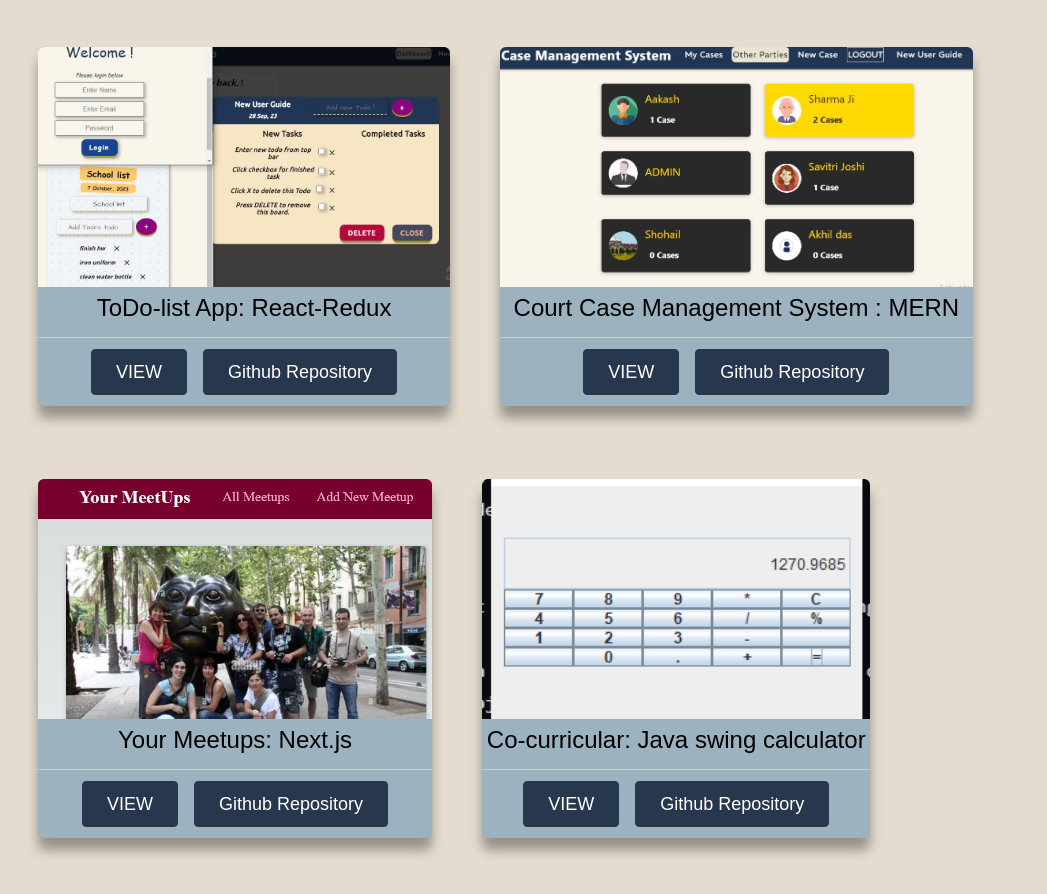
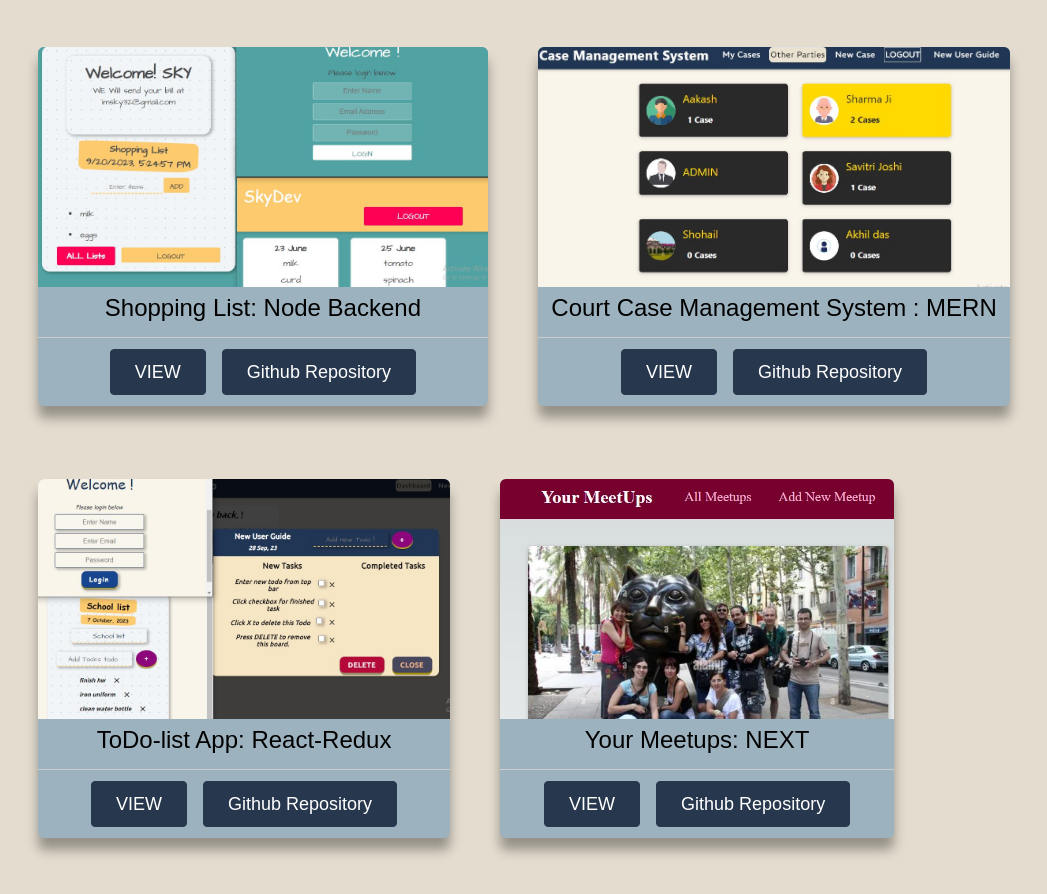
Before and after one commit to Aakash-mishra2/Portfolio, a React (Create React App) app: page /projects in a window 1280 px wide. Shown: the top 894 px of the page, without its empty margins (76-1123 px from the left). Built offline with nearby package versions, Linux system fonts and the light colour scheme; a web font is replaced by a local one.

Commit message:
added backend project

```diff
--- a/src/projects/AllProjects.js
+++ b/src/projects/AllProjects.js
@@ -1,11 +1,30 @@
 import React from "react";
 import ProjectList from "./components/ProjectList";
-import jvc from "../icons/java_calculator.png";
+//import jvc from "../icons/java_calculator.png";
 import ccms from "../icons/ccms.jpg"
 import metup from "../icons/meetup.JPG"
 import todo from "../icons/todo-app.JPG"
+import shop from "../icons/shopmate.jpg"
 export default function AllProjects() {
     const ALL_PROJECTS = [
+        {
+            id:'shl234',
+            title: 'Shopping List: Node Backend',
+            description: 'Node Backend for handling REST-API requests using Graphql and Express with exhaustive error handling and input validation.',
+            projectUrl: 'https://github.com/Aakash-mishra2/rest-api-using-node-mongodb-graphql-mongoose-express',
+            image: shop,
+            gitURL: 'https://github.com/Aakash-mishra2/rest-api-using-node-mongodb-graphql-mongoose-express',
+            techStack: 'Node, Express, MongoDB, GraphQL, Router, express-validator'
+        },
+        {
+            id: 'thl234',
+            title: 'Court Case Management System : MERN',
+            description: "Full MERN Stack web application to manage pending court cases for citizens and register new case applications online. BACKEND: https://github.com/Aakash-mishra2/CCMS-backEnd",
+            image: ccms,
+            projectUrl: 'https://yourccms.netlify.app/',
+            gitURL: 'https://github.com/Aakash-mishra2/CCMS-reactjs-front-end',
+            techStack: "Frontend: ReactJS, Hooks, TailwindCSS, Axios, Redux, HTML-CSS  Backend: RestAPI, NodeJS, ExpressJS, Javascript, MongoDB ",
+        },
         {
             id: 'tda234',
             title: 'ToDo-list App: React-Redux',
@@ -17,31 +36,22 @@ export default function AllProjects() {
 
         },
         {
-            id: 'thl234',
-            title: 'Court Case Management System : MERN',
-            description: "Full MERN Stack web application to manage pending court cases for citizens and register new case applications online. BACKEND: https://github.com/Aakash-mishra2/CCMS-backEnd",
-            image: ccms,
-            projectUrl: 'https://yourccms.netlify.app/',
-            gitURL: 'https://github.com/Aakash-mishra2/CCMS-reactjs-front-end',
-            techStack: "Frontend: ReactJS, Hooks, TailwindCSS, Axios, Redux, HTML-CSS  Backend: RestAPI, NodeJS, ExpressJS, Javascript, MongoDB ",
-        },
-        {
             id: 'mu322',
-            title: 'Your Meetups: Next.js',
+            title: 'Your Meetups: NEXT',
             description: " A full stack meetup storing album. Create meetup memories and share to your new network.",
             projectUrl: 'https://nextjs-typescript-project-three.vercel.app/',
             image: metup,
             gitURL: 'https://github.com/Aakash-mishra2/nextjs-typescript-project',
             techStack: 'Full Stack : NextJS, MongoDB, FetchAPI, Javascript, HTML-CSS '
         },
-        {
-            id: 'jsc234',
-            title: 'Co-curricular: Java swing calculator',
-            image: jvc,
-            description: " A calculator using java swing package built in Java programming lab, 5th semester. ",
-            gitURL: 'https://github.com/Aakash-mishra2/Java_swing_Calculator',
-            techStack: ' Java programming with Swing and Applet'
-        }
+        // {
+        //     id: 'jsc234',
+        //     title: 'Co-curricular: Java swing calculator',
+        //     image: jvc,
+        //     description: " A calculator using java swing package built in Java programming lab, 5th semester. ",
+        //     gitURL: 'https://github.com/Aakash-mishra2/Java_swing_Calculator',
+        //     techStack: ' Java programming with Swing and Applet'
+        // }
     ]
 
     return <ProjectList projects={ALL_PROJECTS} />;
--- a/src/projects/components/ProjectItem.js
+++ b/src/projects/components/ProjectItem.js
@@ -24,7 +24,7 @@ export default function CaseItem(props) {
                 contentClass="case-item__modal-content"
                 footerClass="case-item__modal-actions"
             >
-                <h4><b>Description : </b><em>{props.description}</em></h4>
+                <h4 className="mb-4"><b>Description : </b><em>{props.description}</em></h4>
                 <p><b> TechStack : </b><em>{props.techStack}</em></p>
 
             </Modal>
```
